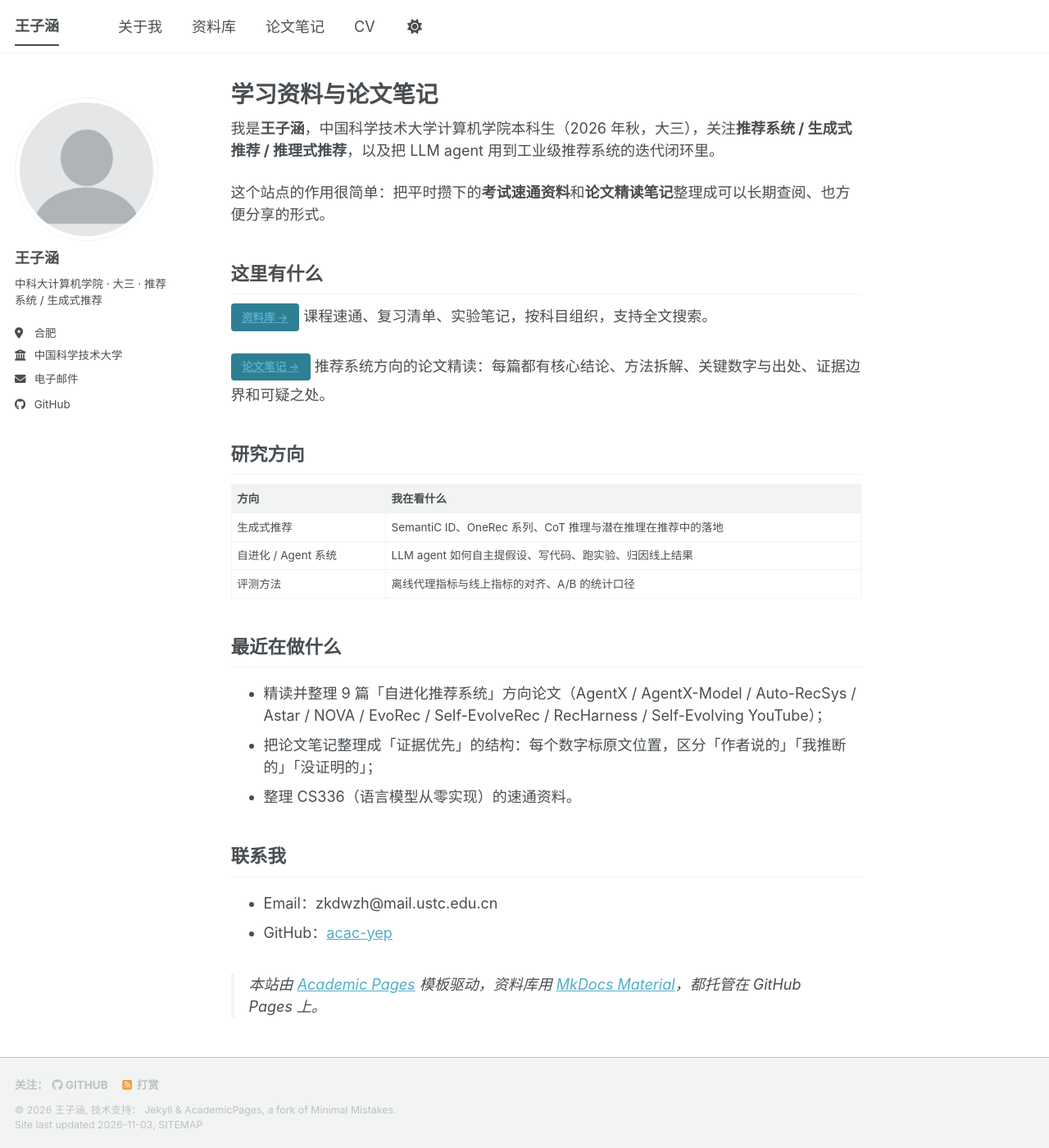
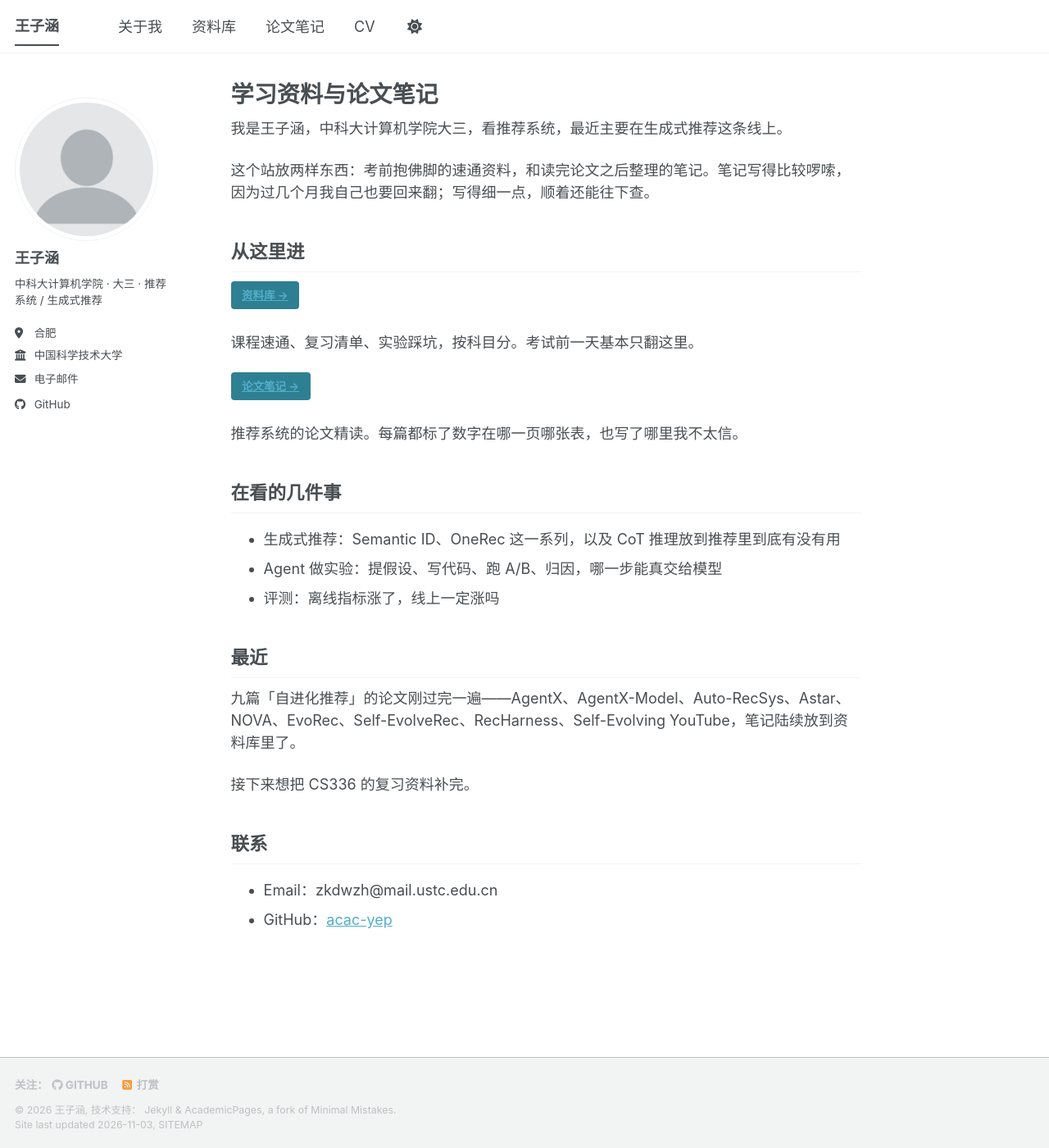
Before and after one commit to acac-yep/acac-yep.github.io, a Jekyll site: the page built from _pages/about.md, in a window 1280 px wide and 1400 px high. Shown: the whole window at 82% size. Built offline with Jekyll 4.4.1, drawn with Linux system fonts in a browser that asks for light colours; a script bundle is joined from its source files by our own code; a style sheet for code colours, icons or effects is not loaded.

Commit message:
copy: 首页自述改成口语化

```diff
--- a/_pages/about.md
+++ b/_pages/about.md
@@ -7,35 +7,33 @@ redirect_from:
   - /about.html
 ---
 
-我是**王子涵**，中国科学技术大学计算机学院本科生（2026 年秋，大三），关注**推荐系统 / 生成式推荐 / 推理式推荐**，以及把 LLM agent 用到工业级推荐系统的迭代闭环里。
+我是王子涵，中科大计算机学院大三，看推荐系统，最近主要在生成式推荐这条线上。
 
-这个站点的作用很简单：把平时攒下的**考试速通资料**和**论文精读笔记**整理成可以长期查阅、也方便分享的形式。
+这个站放两样东西：考前抱佛脚的速通资料，和读完论文之后整理的笔记。笔记写得比较啰嗦，因为过几个月我自己也要回来翻；写得细一点，顺着还能往下查。
 
-## 这里有什么
+## 从这里进
 
 **[资料库 →](https://acac-yep.github.io/notes/)**{: .btn .btn--primary}
-课程速通、复习清单、实验笔记，按科目组织，支持全文搜索。
+
+课程速通、复习清单、实验踩坑，按科目分。考试前一天基本只翻这里。
 
 **[论文笔记 →](https://acac-yep.github.io/notes/papers/)**{: .btn .btn--primary}
-推荐系统方向的论文精读：每篇都有核心结论、方法拆解、关键数字与出处、证据边界和可疑之处。
 
-## 研究方向
+推荐系统的论文精读。每篇都标了数字在哪一页哪张表，也写了哪里我不太信。
 
-| 方向 | 我在看什么 |
-|---|---|
-| 生成式推荐 | SemantiC ID、OneRec 系列、CoT 推理与潜在推理在推荐中的落地 |
-| 自进化 / Agent 系统 | LLM agent 如何自主提假设、写代码、跑实验、归因线上结果 |
-| 评测方法 | 离线代理指标与线上指标的对齐、A/B 的统计口径 |
+## 在看的几件事
 
-## 最近在做什么
+- 生成式推荐：Semantic ID、OneRec 这一系列，以及 CoT 推理放到推荐里到底有没有用
+- Agent 做实验：提假设、写代码、跑 A/B、归因，哪一步能真交给模型
+- 评测：离线指标涨了，线上一定涨吗
 
-- 精读并整理 9 篇「自进化推荐系统」方向论文（AgentX / AgentX-Model / Auto-RecSys / Astar / NOVA / EvoRec / Self-EvolveRec / RecHarness / Self-Evolving YouTube）；
-- 把论文笔记整理成「证据优先」的结构：每个数字标原文位置，区分「作者说的」「我推断的」「没证明的」；
-- 整理 CS336（语言模型从零实现）的速通资料。
+## 最近
 
-## 联系我
+九篇「自进化推荐」的论文刚过完一遍——AgentX、AgentX-Model、Auto-RecSys、Astar、NOVA、EvoRec、Self-EvolveRec、RecHarness、Self-Evolving YouTube，笔记陆续放到资料库里了。
+
+接下来想把 CS336 的复习资料补完。
+
+## 联系
 
 - Email：zkdwzh@mail.ustc.edu.cn
 - GitHub：[acac-yep](https://github.com/acac-yep)
-
-> 本站由 [Academic Pages](https://github.com/academicpages/academicpages.github.io) 模板驱动，资料库用 [MkDocs Material](https://github.com/squidfunk/mkdocs-material)，都托管在 GitHub Pages 上。
```
